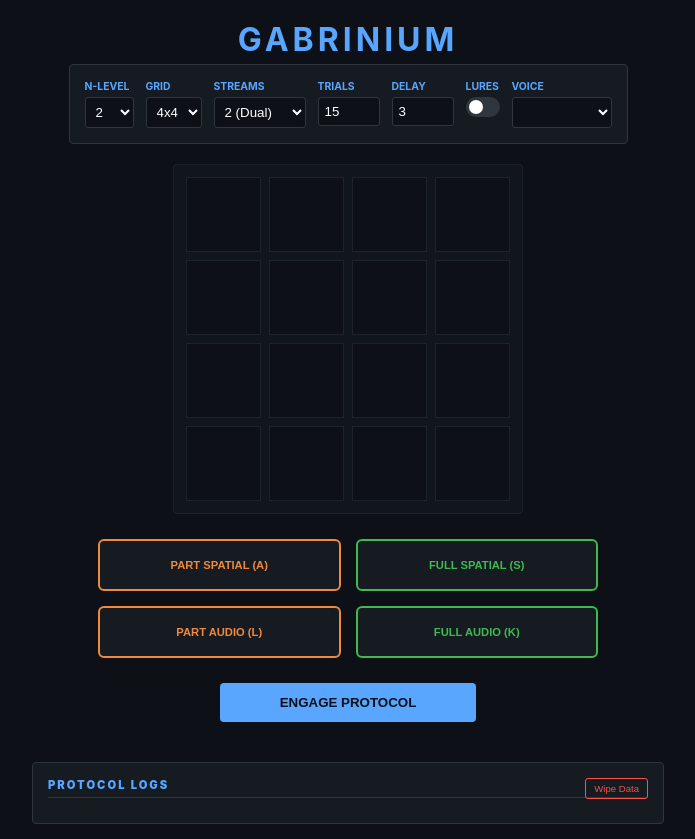
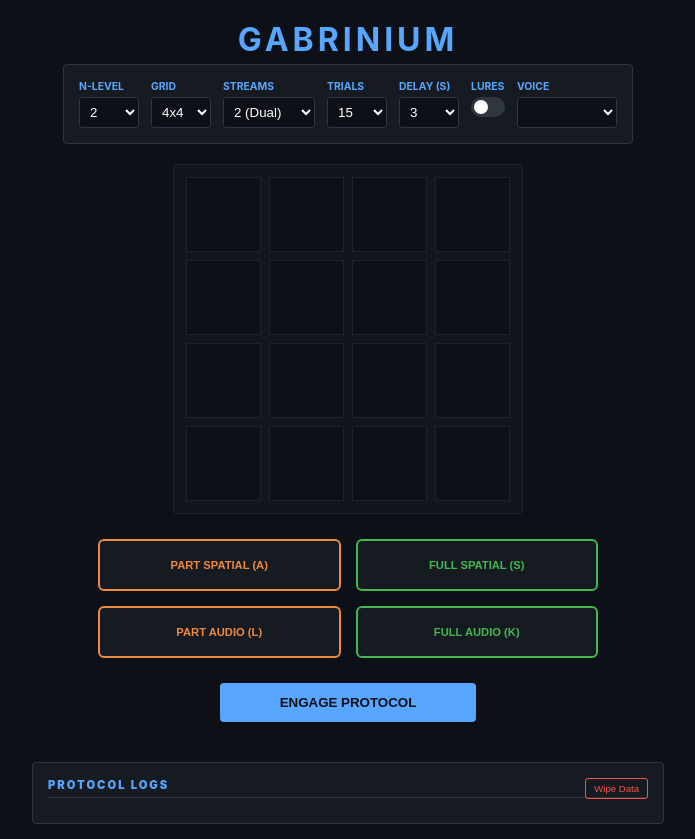
Before and after one commit to GabrielOsmo1/adaptive-n-back, a plain HTML site: page index.html in a window 1280 px wide. Shown: the whole page, without its empty margins (292-987 px from the left). Drawn offline with Linux system fonts and the light colour scheme.

Commit message:
Add files via upload

```diff
--- a/index.html
+++ b/index.html
@@ -36,7 +36,7 @@
         }
 
         .input-group { display: flex; flex-direction: column; font-size: 0.65rem; color: var(--accent); font-weight: bold; }
-        select, input { background: var(--bg); border: 1px solid var(--box-border); color: white; padding: 6px; margin-top: 4px; border-radius: 3px; outline: none; }
+        select { background: var(--bg); border: 1px solid var(--box-border); color: white; padding: 6px; margin-top: 4px; border-radius: 3px; outline: none; min-width: 60px; }
 
         .switch { position: relative; display: inline-block; width: 34px; height: 20px; margin-top: 4px; }
         .switch input { opacity: 0; width: 0; height: 0; }
@@ -100,9 +100,8 @@
     <h1 style="letter-spacing: 4px; color: var(--accent); margin: 5px 0;">GABRINIUM</h1>
 
     <div class="config-panel">
-        <div class="input-group">
-            <label>N-LEVEL</label>
-            <select id="n-val"></select> </div>
+        <div class="input-group"><label>N-LEVEL</label><select id="n-val"></select></div>
+
         <div class="input-group">
             <label>GRID</label>
             <select id="grid-size">
@@ -110,6 +109,7 @@
                 <option value="5">5x5</option><option value="6">6x6</option>
             </select>
         </div>
+
         <div class="input-group">
             <label>STREAMS</label>
             <select id="complexity">
@@ -117,12 +117,16 @@
                 <option value="3">3 (Triple)</option><option value="4">4 (Quad)</option>
             </select>
         </div>
-        <div class="input-group"><label>TRIALS</label><input type="number" id="t-val" value="15" min="5" max="40"></div>
-        <div class="input-group"><label>DELAY</label><input type="number" id="d-val" value="3" min="1" max="15"></div>
+
+        <div class="input-group"><label>TRIALS</label><select id="t-val"></select></div>
+
+        <div class="input-group"><label>DELAY (S)</label><select id="d-val"></select></div>
+
         <div class="input-group">
             <label>LURES</label>
             <label class="switch"><input type="checkbox" id="lure-toggle"><span class="slider"></span></label>
         </div>
+
         <div class="input-group"><label>VOICE</label><select id="voice-select" style="width: 100px;"></select></div>
     </div>
 
@@ -142,14 +146,21 @@
         let voices = [], sequence = [], currentIndex = 0, gameActive = false;
         let stats = { h: 0, m: 0, f: 0 };
 
-        // Populate N-Level Dropdown 1-25
-        const nSelect = document.getElementById('n-val');
-        for(let i=1; i<=25; i++) {
-            const opt = document.createElement('option');
-            opt.value = i; opt.innerText = i;
-            if(i === 2) opt.selected = true;
-            nSelect.appendChild(opt);
+        // Utility to populate selectors
+        function populateSelect(id, start, end, step, defaultVal) {
+            const sel = document.getElementById(id);
+            for(let i=start; i<=end; i+=step) {
+                const opt = document.createElement('option');
+                opt.value = i; opt.innerText = i;
+                if(i === defaultVal) opt.selected = true;
+                sel.appendChild(opt);
+            }
         }
+
+        // Initialize Selectors
+        populateSelect('n-val', 1, 25, 1, 2);
+        populateSelect('t-val', 5, 40, 5, 15);
+        populateSelect('d-val', 1, 15, 1, 3);
 
         function populateVoices() {
             voices = synth.getVoices().filter(v => v.lang.startsWith('en'));
```
